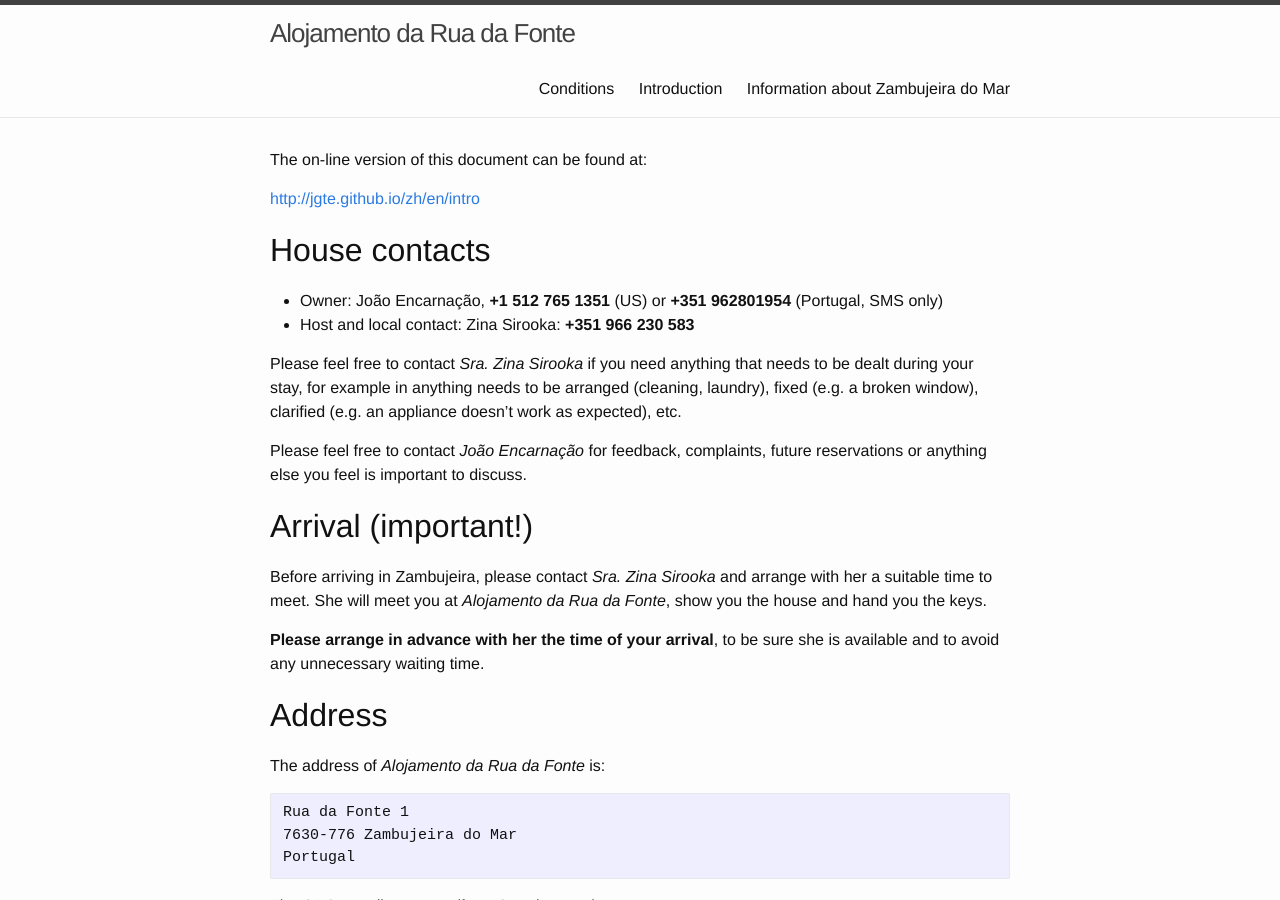
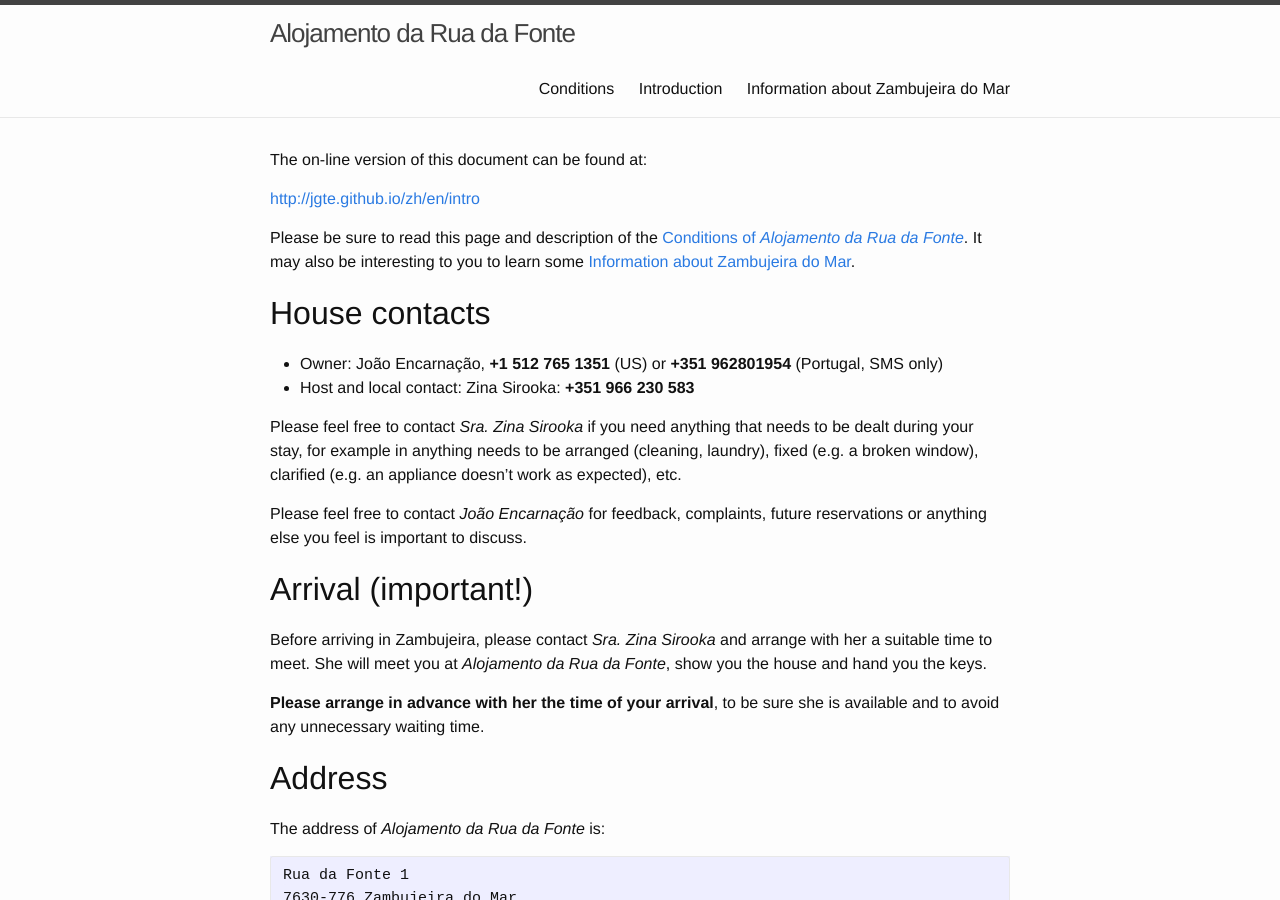
Before and after one commit to jgte/zh, a Jekyll site: the page built from en_intro.md, in a window 1280 px wide and 900 px high. Built offline with Jekyll 4.4.1, drawn with Linux system fonts in a browser that asks for light colours.

Commit message:
small mods in the intro page

```diff
--- a/en_intro.md
+++ b/en_intro.md
@@ -8,6 +8,8 @@ permalink: /en/intro
 The on-line version of this document can be found at:
 
 [http://jgte.github.io/zh/en/intro](http://jgte.github.io/zh/en/intro)
+
+Please be sure to read this page and description of the [Conditions of *Alojamento da Rua da Fonte*](http://jgte.github.io/zh/en/desc). It may also be interesting to you to learn some [Information about Zambujeira do Mar](http://jgte.github.io/zh/en/whattodo).
 
 # House contacts
 
```
